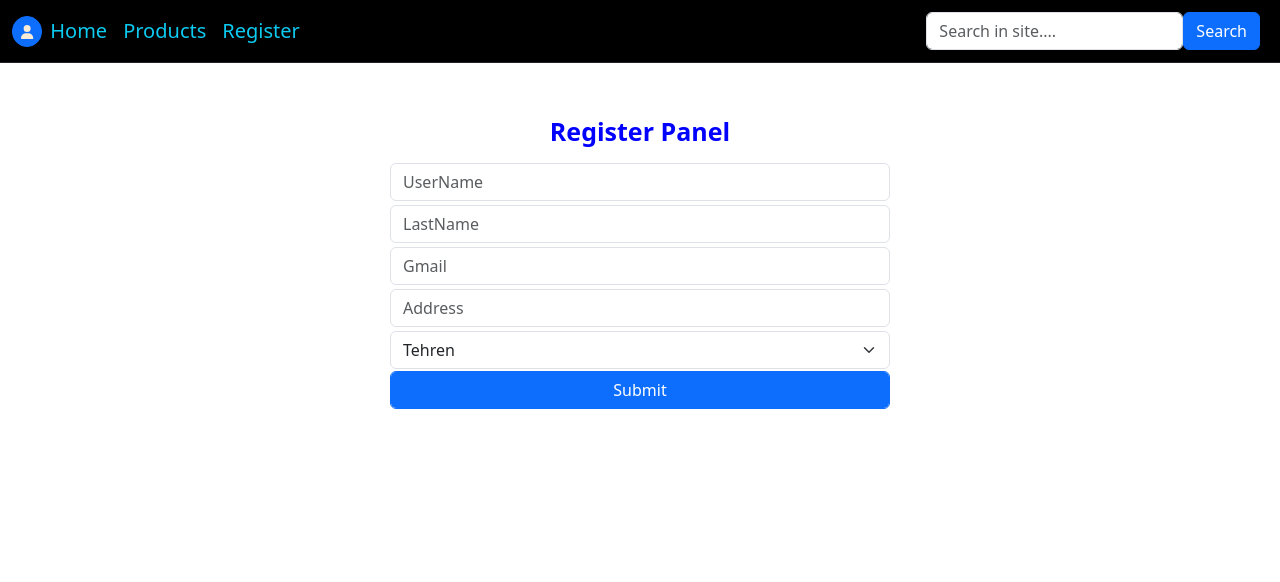
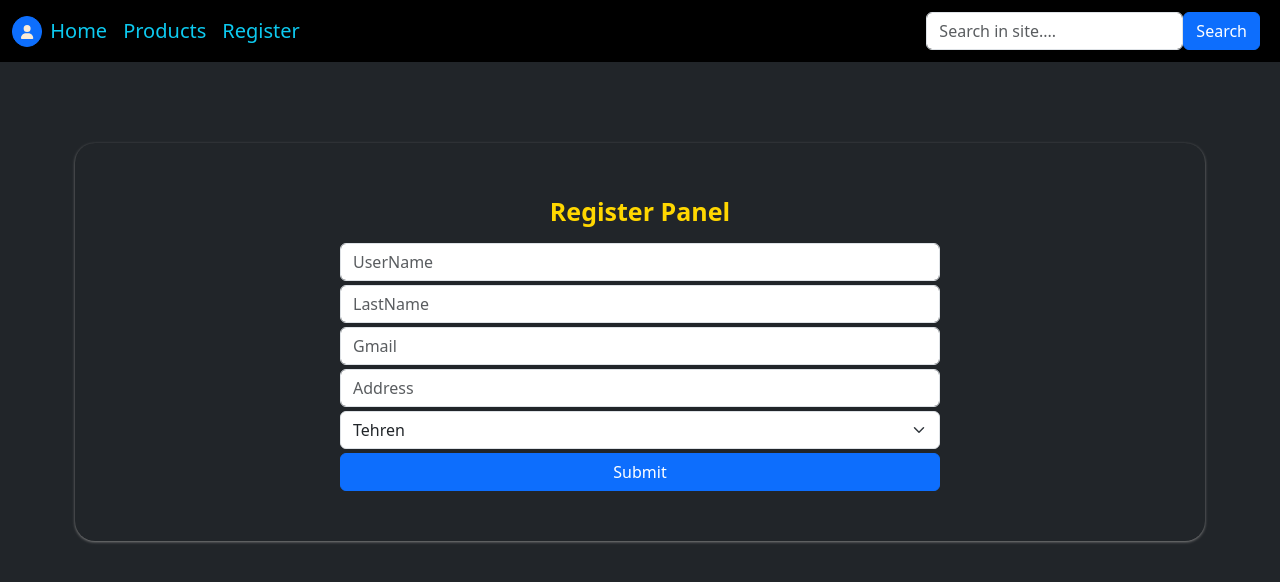
Before and after one commit to Dev-MostafaAzari/SimpleReact-App, a React (Create React App) app: page /register in a window 1280 px wide. Shown: the top 582 px of the page. Built offline with nearby package versions, Linux system fonts and the light colour scheme.

Commit message:
RegisterStyle

```diff
--- a/src/pages/home.js
+++ b/src/pages/home.js
@@ -26,22 +26,22 @@ function Home() {
                         <CarouselItem>
                             <img src="/imgs/6.jpg" alt="firstPic" className="d-block w-100" />
                             <Carousel.Caption>
-                                <h3>avali</h3>
-                                <p>this is a firstPic for carousel</p>
+                                <h3>First</h3>
+                                <p>This is a First Picture !</p>
                             </Carousel.Caption>
                         </CarouselItem>
                         <CarouselItem>
                             <img src="/imgs/7.jpg" alt="secPic" className="d-block w-100" />
                             <Carousel.Caption>
-                                <h3>dovomi</h3>
-                                <p>this is a secoundPic for carousel</p>
+                                <h3>Secound</h3>
+                                <p>This is a Secound Picture !</p>
                             </Carousel.Caption>
                         </CarouselItem>
                         <CarouselItem>
                             <img src="/imgs/8.jpg" alt="thirdPic" className="d-block w-100" />
                             <Carousel.Caption>
-                                <h3>sevomi</h3>
-                                <p>this is a thirdPic for carousel</p>
+                                <h3>Third</h3>
+                                <p>This is a Third Picture !</p>
                             </Carousel.Caption>
                         </CarouselItem>
                     </Carousel>
--- a/src/pages/register.js
+++ b/src/pages/register.js
@@ -1,20 +1,28 @@
-import React from 'react';
-import { Container,Row,Col, Form, FormLabel, FormGroup, FormControl, Button , FormSelect } from 'react-bootstrap';
+import React, { useEffect } from 'react';
+import { Container, Row, Col, Form, FormLabel, FormGroup, FormControl, Button, FormSelect } from 'react-bootstrap';
 import "../style/Register.css"
 
-function Register(){
-    return(
+function Register() {
+    useEffect(() => {
+        document.body.style.backgroundColor = "currentColor";
+        return () => {
+            document.body.style.backgroundColor = "";
+        }
+    })
+    return (
+
 
         <Container>
             <Row>
-                <Col>
+                <Col id="registerCol">
+                    <div>
                         <Form id="registerForm">
                             <FormLabel>Register Panel</FormLabel>
                             <FormGroup>
-                            <FormControl type="text" placeholder="UserName"/>
-                            <FormControl type="text" placeholder="LastName"/>
-                            <FormControl type="text" placeholder="Gmail"/>
-                            <FormControl type="text" placeholder="Address"/>
+                                <FormControl type="text" placeholder="UserName" />
+                                <FormControl type="text" placeholder="LastName" />
+                                <FormControl type="text" placeholder="Gmail" />
+                                <FormControl type="text" placeholder="Address" />
                                 <FormSelect>
                                     <option>Tehren</option>
                                     <option>Karaj</option>
@@ -22,9 +30,12 @@ function Register(){
                                     <option>Ardebil</option>
                                     <option>Shiraz</option>
                                 </FormSelect>
-                            <Button id="submit" className="btn-primary form-control">Submit</Button>
+                                <div id="BtnDiv">
+                                    <Button id="submit" className="btn-primary">Submit</Button>
+                                </div>
                             </FormGroup>
                         </Form>
+                    </div>
                 </Col>
             </Row>
         </Container>
--- a/src/style/Register.css
+++ b/src/style/Register.css
@@ -1,25 +1,42 @@
+#registerCol
+{
+
+    box-shadow: gray 0px 1px 3px 0px;
+    border-radius: 20px;
+    margin-top: 80px;
+    margin-left: 5px;
+    margin-right: 5px;
+}
+
+
 #registerForm
 {
     text-align: center;
     font-size: 25px;
     font-weight: bold;
     margin-top: 50px;
-    color: blue;
+    color: gold;
+    margin-bottom: 50px;
+}
 
-}
 #registerForm input
 {
     margin: auto;
-    max-width: 500px;
+    max-width: 600px;
     margin-top:4px;
 }
-#registerForm #submit
+
+#registerForm #BtnDiv
 {
-    max-width: 500px;
-}
-#registerForm .form-select
-{
-    max-width: 500px;
+    display: grid;
+    max-width: 600px;
     margin: auto;
     margin-top: 4px;
 }
+
+#registerForm .form-select
+{
+    max-width: 600px;
+    margin: auto;
+    margin-top: 4px;
+}
```
Lines whose indentation alone changed are shown as unchanged.
